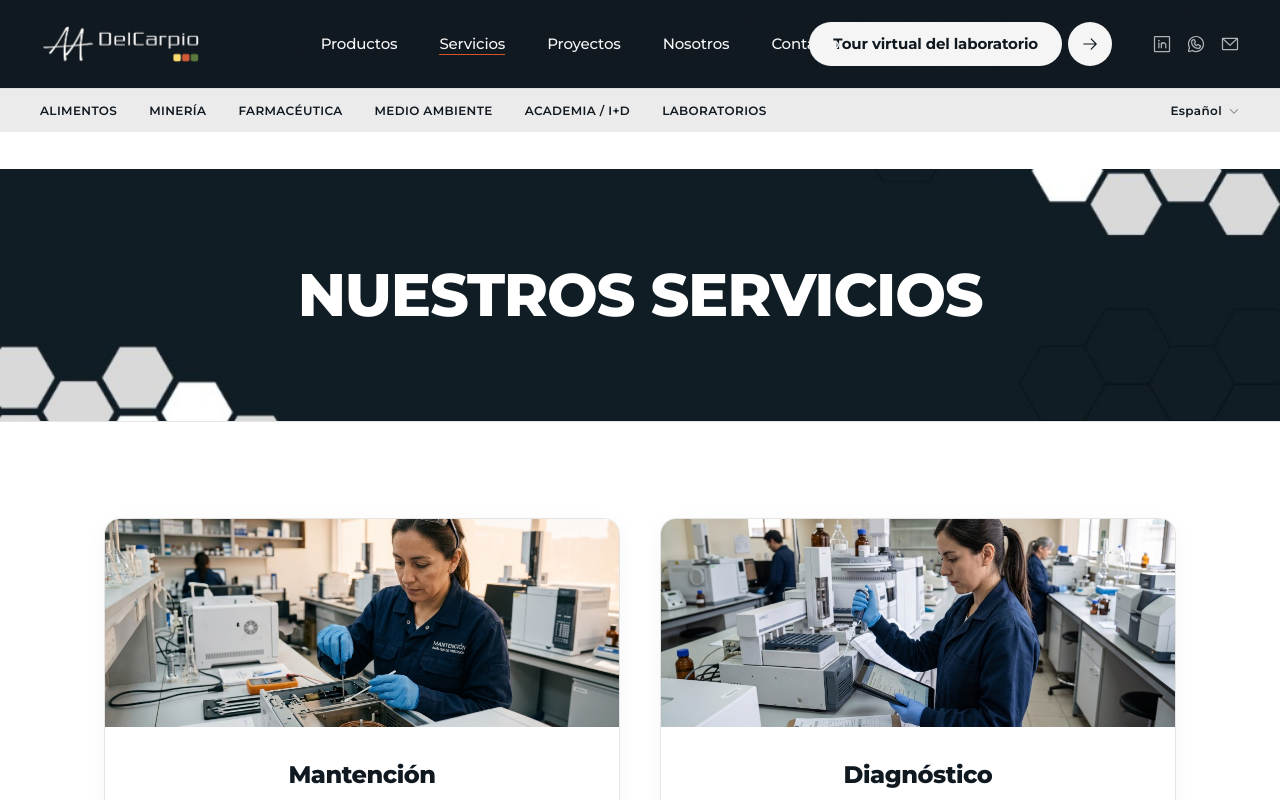
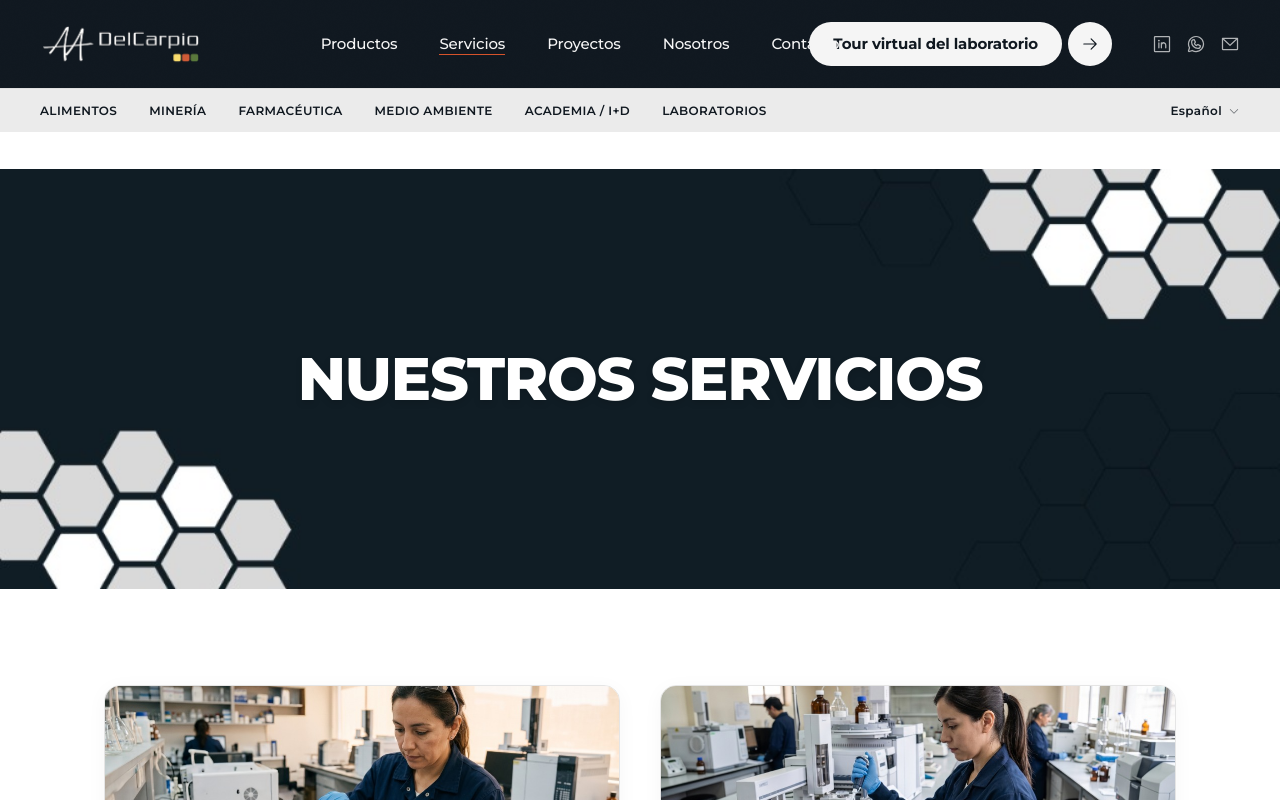
Before and after one commit to delcarpiohub/LandingPage, a Next.js app: page /servicios in a window 1280 px wide. Shown: the top 800 px of the page. Built offline with nearby package versions, Linux system fonts and the light colour scheme.

Commit message:
style(servicios): agrandar banner de Nuestros Servicios y ajustar fondo para eliminar espacios en blanco

```diff
--- a/src/app/servicios/page.tsx
+++ b/src/app/servicios/page.tsx
@@ -172,7 +172,7 @@ export default function ServiciosPage() {
 
       <main id="main-content">
         {/* 3. SERVICES SECTION HEADER */}
-        <section className="relative w-full overflow-hidden bg-[#101820] py-16 md:py-24 border-b border-[#E5E5E5]">
+        <section className="relative w-full overflow-hidden bg-[#131C24] py-24 sm:py-32 md:py-40 min-h-[320px] md:min-h-[420px] flex items-center justify-center">
           <Image
             src="/servicios-header-bg.jpg"
             alt="Fondo Servicios Del Carpio"
@@ -183,7 +183,7 @@ export default function ServiciosPage() {
           />
           <div className="relative z-10 mx-auto max-w-7xl px-6 text-center lg:px-10">
             <Reveal>
-              <h1 className="font-display text-3xl font-black text-white sm:text-4xl md:text-5xl lg:text-6xl tracking-tight uppercase">
+              <h1 className="font-display text-3xl font-black text-white sm:text-4xl md:text-5xl lg:text-6xl tracking-wider uppercase drop-shadow-md">
                 Nuestros Servicios
               </h1>
             </Reveal>
```
